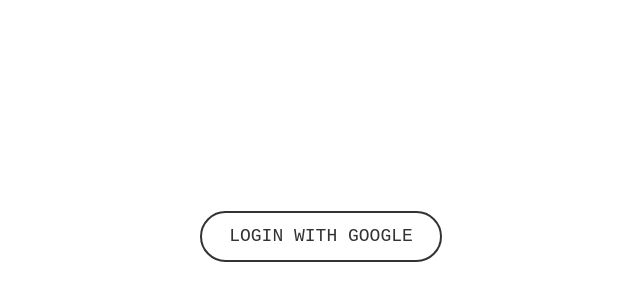
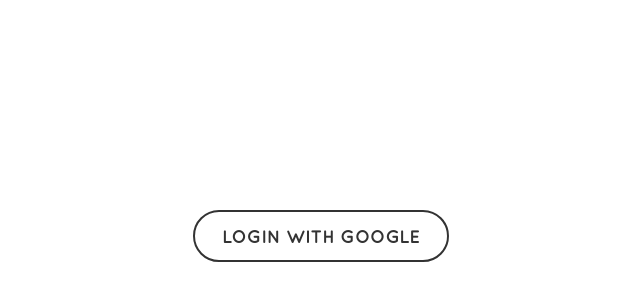
Before and after one commit to arnellebalane/progressive-jungle, a website: page views/index.html in a window 1280 px wide. Shown: the part 164-464 px from the top of the page, without its empty margins (319-959 px from the left). Drawn offline with Linux system fonts and the light colour scheme.

Commit message:
add quicksand web fonts

```diff
--- /dev/null
+++ b/static/stylesheets/fonts.css
@@ -0,0 +1,12 @@
+@font-face {
+    font-family: "Quicksand";
+    src: url("../fonts/quicksand/regular.woff2") format("woff2");
+    font-weight: normal;
+}
+
+
+@font-face {
+    font-family: "Quicksand";
+    src: url("../fonts/quicksand/bold.woff2") format("woff2");
+    font-weight: bold;
+}
--- a/static/stylesheets/progressive-jungle.css
+++ b/static/stylesheets/progressive-jungle.css
@@ -14,7 +14,7 @@
 
 body {
     height: 100vh;
-    font-family: "Mononoki", monospace;
+    font-family: "Quicksand", sans-serif;
     color: #333;
 }
 
@@ -63,8 +63,9 @@
 .button {
     display: inline-block;
     padding: 0.75em 1.5em;
-    border: 2px solid #333;
+    border: 0.15em solid #333;
     font-size: 1.8rem;
+    font-weight: bold;
     text-transform: uppercase;
     background: none;
     border-radius: 10rem;
@@ -88,7 +89,7 @@
 
 
 .button--icon {
-    padding: 0.75em 1.05em;
+    padding: 0.75em 1.15em;
 }
 
 
@@ -158,8 +159,9 @@
     display: inline-block;
     width: 50rem;
     padding: 0.75em 1.5em;
-    border: 2px solid #333;
+    border: 0.15em solid #333;
     font-size: 2.2rem;
+    font-weight: bold;
     border-radius: 10rem;
     outline: none;
 }
--- a/views/index.html
+++ b/views/index.html
@@ -4,6 +4,7 @@
         <meta charset="utf-8">
         <title>Progressive Jungle</title>
 
+        <link rel="stylesheet" href="/static/stylesheets/fonts.css">
         <link rel="stylesheet" href="/static/stylesheets/progressive-jungle.css">
     </head>
 
```
Also changed, not shown: static/fonts/quicksand/bold.woff2 (added), static/fonts/quicksand/regular.woff2 (added).
